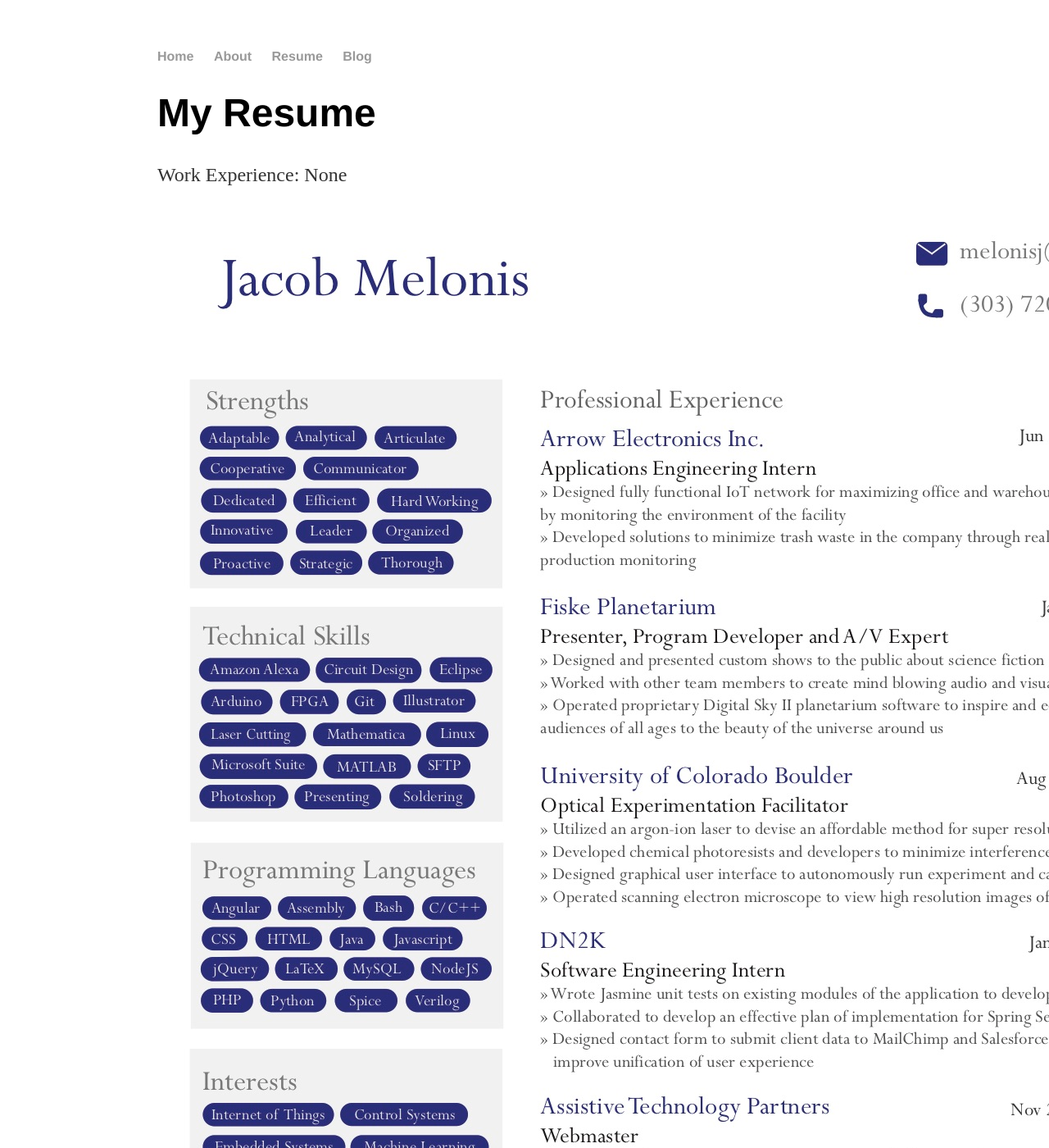
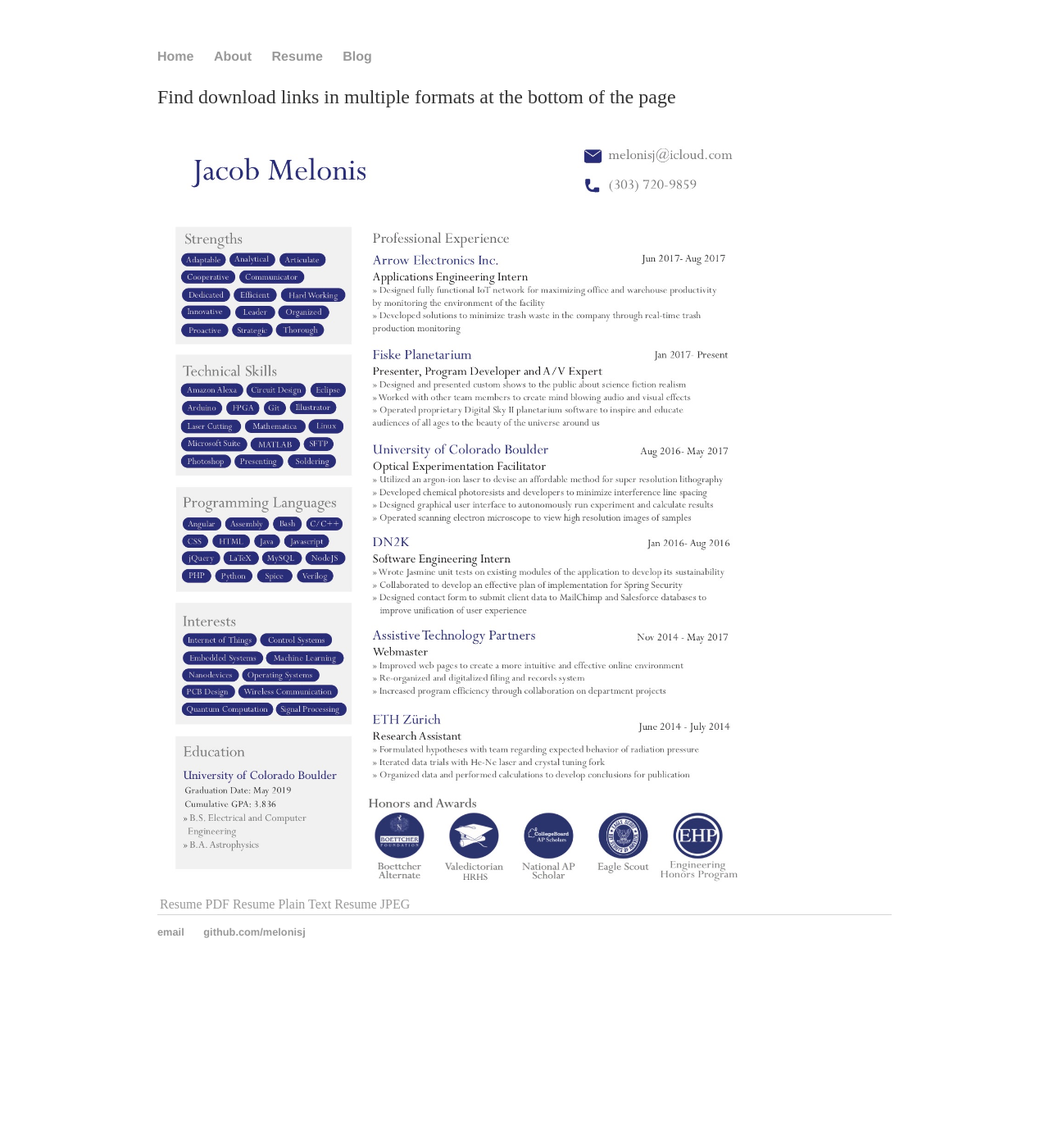
Before and after one commit to melonisj/melonisj.github.io, a Jekyll site: the page built from cv/index.html, in a window 1280 px wide and 1400 px high. Shown: the whole window at 82% size. Built offline with Jekyll 4.4.1, drawn with Linux system fonts in a browser that asks for light colours.

Commit message:
Fixed resume image

```diff
--- a/cv/index.html
+++ b/cv/index.html
@@ -3,7 +3,11 @@
 title: Jacob Melonis Resume
 ---
 <div class="blurb">
-	<h1>My Resume</h1>
-	<p>Work Experience: None</p>
-	<img src="../images/active-resume-ece.jpg" />
+	<p>Find download links in multiple formats at the bottom of the page</p>
+	<img src="../images/active-resume-ece.jpg" width="80%"/>
+	<table>
+		<tr>
+			<td><a href="../files/resume.pdf">Resume PDF</a></td><td><a href="../files/resume.txt">Resume Plain Text</a></td><td><a href="../images/active-resume-ece.jpg">Resume JPEG</a></td>
+		</tr>
+	</table>
 </div><!-- /.blurb -->
```
